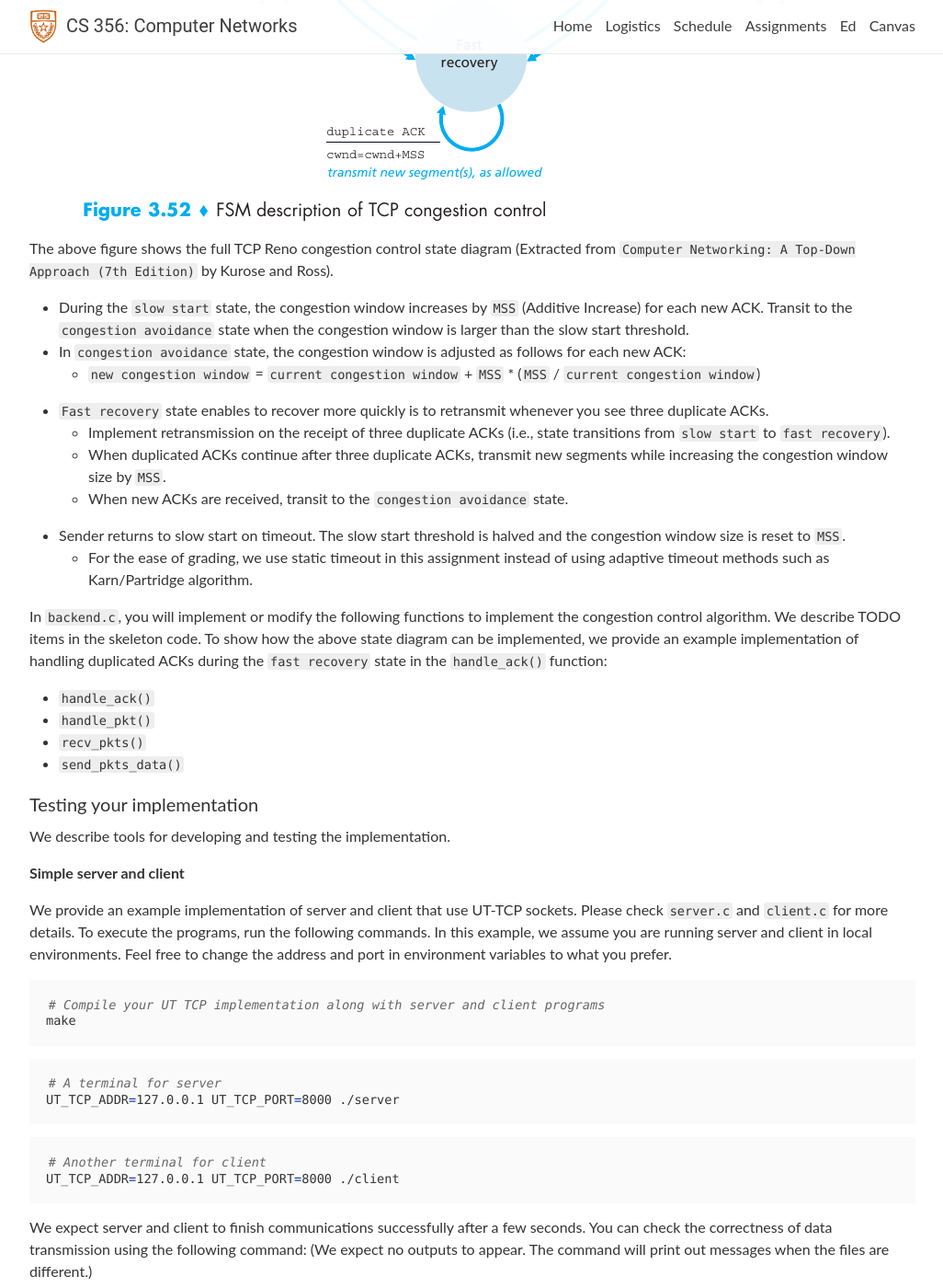
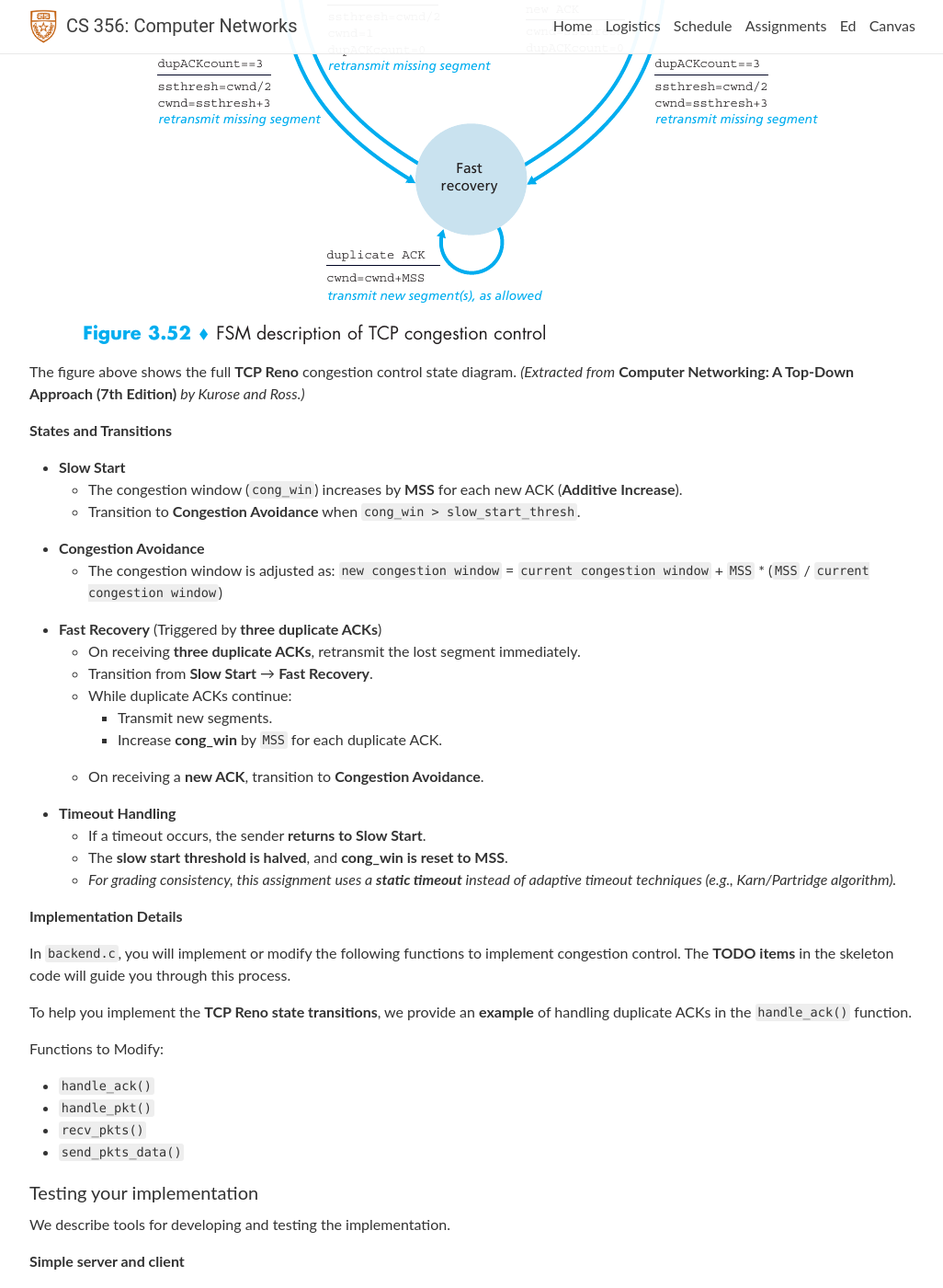
Before and after one commit to utcs356/sp25, a Jekyll site: the page built from _pages/4_congestion_flow_control.md, in a window 1280 px wide and 1400 px high, scrolled down 4989 px. Shown: the whole window at 92% size, without its empty margins (126-1152 px from the left). Built offline with Jekyll 4.4.1, drawn with Linux system fonts in a browser that asks for light colours; nearby versions of some CDN libraries; comment, search, counter and statistics services are not loaded; some of the changed text lies outside the part shown.

Commit message:
assn4 desc update

```diff
--- a/_pages/4_congestion_flow_control.md
+++ b/_pages/4_congestion_flow_control.md
@@ -176,31 +176,57 @@ In `backend.c`, you will have to implement the following functions to support sl
 * `handle_pkt()`
 * `updated_received_buf()`
 
+---
 
-#### Part3: Congestion Control
+### **Part 3: Congestion Control**
 
-In this part, you will implement congestion control following TCP Reno algorithm.
-You can control congestion window and slow start threshold through `sock->cong_win` and `sock->slow_start_thresh`.
+In this part, you will implement **congestion control** using the TCP Reno algorithm.
+You will control the **congestion window** (`sock->cong_win`) and the **slow start threshold** (`sock->slow_start_thresh`).
 
-When implementing congestion control, the size of your sending window should now be the minimum of the congestion window and the advertised window. You should additionally make sure that the total amount of data buffered for the application (unread data, both ordered and unordered bytes) is less than `MAX_NETWORK_BUFFER`.
+When implementing congestion control:
 
-Now we describe how TCP Reno works:
+* The **sending window size** should be the **minimum** of:
+  * The **congestion window** (`cong_win`).
+  * The **advertised window** (flow control).
+* Ensure that the total buffered data remains **below** `MAX_NETWORK_BUFFER`.
+
+**TCP Reno Congestion Control**
 
 ![TCP Reno Congestion Control State Diagram]({{site.baseurl}}/assets/img/assignments/assignment4/tcp_reno.png)
-The above figure shows the full TCP Reno congestion control state diagram
-(Extracted from `Computer Networking: A Top-Down Approach (7th Edition)` by Kurose and Ross).
+The figure above shows the full **TCP Reno** congestion control state diagram.
+*(Extracted from* **Computer Networking: A Top-Down Approach (7th Edition)** *by Kurose and Ross.)*
 
-* During the `slow start` state, the congestion window increases by `MSS` (Additive Increase) for each new ACK. Transit to the `congestion avoidance` state when the congestion window is larger than the slow start threshold.
-* In `congestion avoidance` state, the congestion window is adjusted as follows for each new ACK:
-  * `new congestion window` = `current congestion window` + `MSS` * (`MSS` / `current congestion window`)
-* `Fast recovery` state enables to recover more quickly is to retransmit whenever you see three duplicate ACKs.
-  * Implement retransmission on the receipt of three duplicate ACKs (i.e., state transitions from `slow start` to `fast recovery`).
-  * When duplicated ACKs continue after three duplicate ACKs, transmit new segments while increasing the congestion window size by `MSS`.
-  * When new ACKs are received, transit to the `congestion avoidance` state.
-* Sender returns to slow start on timeout. The slow start threshold is halved and the congestion window size is reset to `MSS`.
-  * For the ease of grading, we use static timeout in this assignment instead of using adaptive timeout methods such as Karn/Partridge algorithm.
+**States and Transitions**
 
-In `backend.c`, you will implement or modify the following functions to implement the congestion control algorithm. We describe TODO items in the skeleton code. To show how the above state diagram can be implemented, we provide an example implementation of handling duplicated ACKs during the `fast recovery` state in the `handle_ack()` function:
+* **Slow Start**
+  * The congestion window (`cong_win`) increases by **MSS** for each new ACK (**Additive Increase**).
+  * Transition to **Congestion Avoidance** when `cong_win > slow_start_thresh`.
+
+* **Congestion Avoidance**
+  * The congestion window is adjusted as:
+    `new congestion window` = `current congestion window` + `MSS` * (`MSS` / `current congestion window`)
+
+* **Fast Recovery** (Triggered by **three duplicate ACKs**)
+  * On receiving **three duplicate ACKs**, retransmit the lost segment immediately.
+  * Transition from **Slow Start** → **Fast Recovery**.
+  * While duplicate ACKs continue:
+    * Transmit new segments.
+    * Increase **cong_win** by `MSS` for each duplicate ACK.
+  * On receiving a **new ACK**, transition to **Congestion Avoidance**.
+
+* **Timeout Handling**
+  * If a timeout occurs, the sender **returns to Slow Start**.
+  * The **slow start threshold is halved**, and **cong_win is reset to MSS**.
+  * *For grading consistency, this assignment uses a **static timeout** instead of adaptive timeout techniques (e.g., Karn/Partridge algorithm).*
+
+**Implementation Details**
+
+In `backend.c`, you will implement or modify the following functions to implement congestion control.
+The **TODO items** in the skeleton code will guide you through this process.
+
+To help you implement the **TCP Reno state transitions**, we provide an **example** of handling duplicate ACKs in the `handle_ack()` function.
+
+Functions to Modify:
 
 * `handle_ack()`
 * `handle_pkt()`
```
